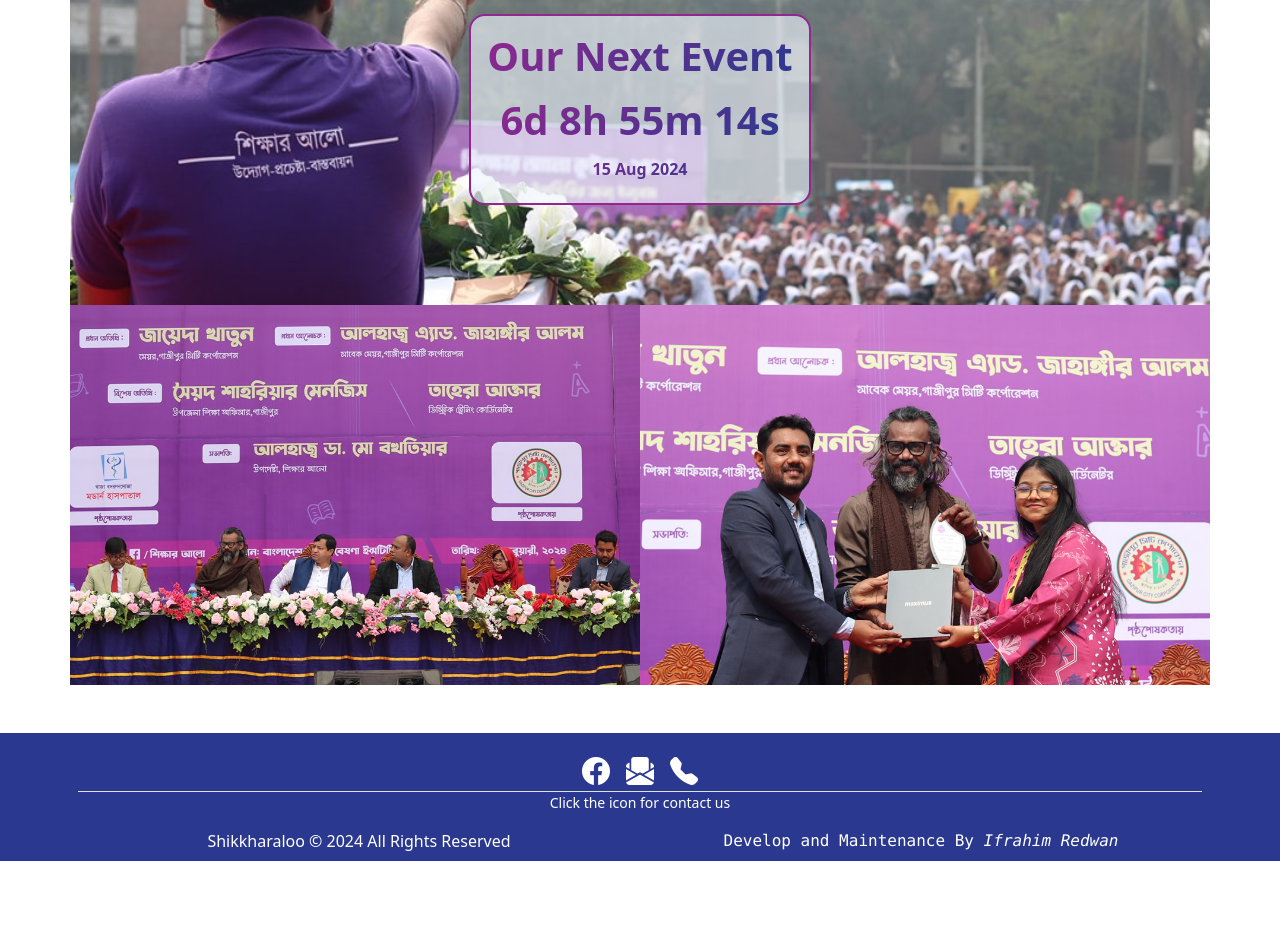
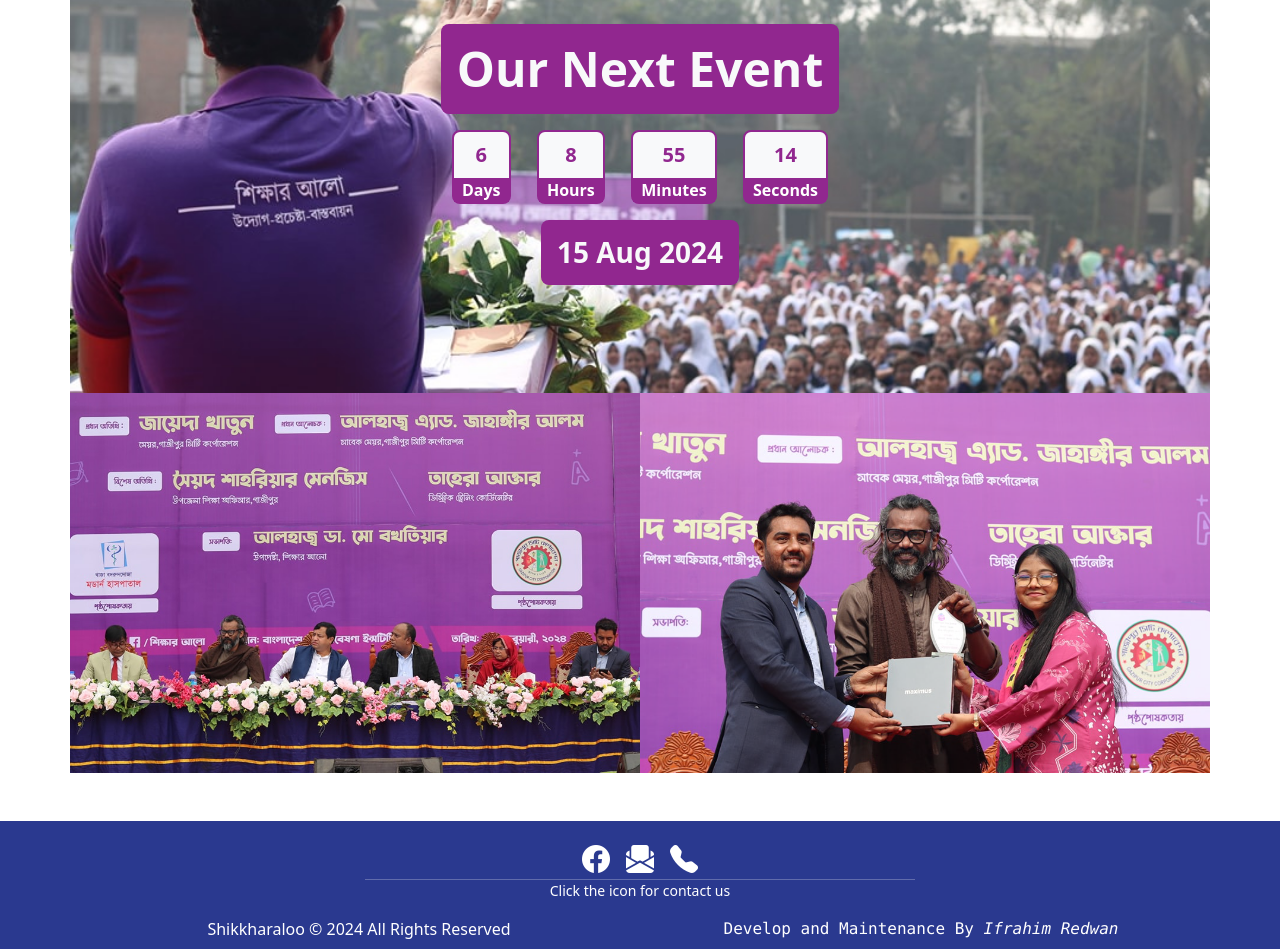
Before and after one commit to iredwan/shikharalo, a plain HTML site: page index.html in a window 1280 px wide. Shown: the part 2400-3349 px from the top of the page. Before the commit the page ends 3261 px from the top, so only its background shows below. Drawn offline with nearby package versions, Linux system fonts and the light colour scheme.

Commit message:
index file update

```diff
--- a/index.html
+++ b/index.html
@@ -13,8 +13,8 @@
 
     <nav class="navbar navbar-expand-md navbar-dark sticky-top">
       <div class="container">
-        <a class="navbar-brand ps-1" href="#"><img src="./img/logo.png" alt=""></a>
-        <a class="nav-link fs-6 logo_taitel me-auto ps-2">
+        <a class="navbar-brand ps-1" href="#"><img class="navbar-logo" src="./img/logo.png" alt=""></a>
+        <a href="#" class="nav-link fs-6 logo_taitel me-auto ps-2">
           শিক্ষার আলো
         </a>
         <button class="navbar-toggler" type="button" data-bs-toggle="collapse" data-bs-target="#navbarSupportedContent" aria-controls="navbarSupportedContent" aria-expanded="false" aria-label="Toggle navigation">
@@ -202,10 +202,36 @@
         </div>
         <div class="row">
           <div class="col-12 medelimg p-0 d-flex justify-content-around">
-            <div class="text p-3 border-6">
-              <p class="fw-bold display-6 text-gradient back text-center">Our Next Event</p>
-              <p class="text-gradient display-6 fw-bolder text-center back" id="demo"></p>
-              <p class="text-gradient h6 fw-bolder text-center back">15 Aug 2024</p>
+            <div class="text">
+              <div class="d-flex justify-content-center">
+                <p class="text-light display-5 fw-bolder text-center back d-inline-block p-3 rounded-3">Our Next Event</p>
+              </div>
+              <!-- Timer -->
+              <div class="d-flex justify-content-around gap-1 pb-3">
+                <!-- Days -->
+                <div class="con-border bg-light rounded-3">
+                  <p class="text-center m-0 p-2" id="day">00</p>
+                  <div class="text-center time px-2">Days</div>
+                </div>
+                <!-- Hours -->
+                <div class="con-border bg-light rounded-3">
+                  <p class="text-center m-0 p-2" id="hours">00</p>
+                  <div class="text-center time px-2">Hours</div>
+                </div>
+                <!-- Minutes -->
+                <div class="con-border bg-light rounded-3">
+                  <p class="text-center m-0 p-2" id="minutes">00</p>
+                  <div class="text-center time px-2">Minutes</div>
+                </div>
+                <!-- Seconds -->
+                <div class="con-border bg-light rounded-3">
+                  <p class="text-center m-0 p-2" id="seconds">00</p>
+                  <div class="text-center time px-2">Seconds</div>
+                </div>
+              </div>
+              <div class="d-flex justify-content-center">
+                <p class="text-light h3 fw-bolder text-center back d-inline-block p-3 rounded-3">15 Aug 2024</p>
+              </div>
             </div>
           </div>
         </div>
@@ -242,7 +268,10 @@
               <i class="bi bi-telephone-fill text-white fs-3 p-2"></i>
             </a>
           </div>
-          <span class="text-center border-top text-white small ">Click the icon for contact us</span>
+          <div class="d-flex justify-content-center">
+            <hr class="hline m-0 p-0 w-50">
+          </div>
+          <span class="text-center text-white small ">Click the icon for contact us</span>
         </div>
         <!-- copy Right -->
         <div class="row p-2">
@@ -259,34 +288,21 @@
     <script src="https://cdn.jsdelivr.net/npm/bootstrap@5.3.3/dist/js/bootstrap.bundle.min.js" integrity="sha384-YvpcrYf0tY3lHB60NNkmXc5s9fDVZLESaAA55NDzOxhy9GkcIdslK1eN7N6jIeHz" crossorigin="anonymous">
     </script>
     <script>
-      // Set the date we're counting down to
       var countDownDate = new Date("Aug 15, 2024 15:37:25").getTime();
-
-      // Update the count down every 1 second
       var x = setInterval(function() {
-
-        // Get today's date and time
         var now = new Date().getTime();
-
-        // Find the distance between now and the count down date
         var distance = countDownDate - now;
-
-        // Time calculations for days, hours, minutes and seconds
       var days = Math.floor(distance / (1000 * 60 * 60 * 24));
       var hours = Math.floor((distance % (1000 * 60 * 60 * 24)) / (1000 * 60 * 60));
       var minutes = Math.floor((distance % (1000 * 60 * 60)) / (1000 * 60));
       var seconds = Math.floor((distance % (1000 * 60)) / 1000);
 
-        // Output the result in an element with id="demo"
-        document.getElementById("demo").innerHTML = days + "d " + hours + "h "
-        + minutes + "m " + seconds + "s ";
+      document.getElementById("day").innerHTML = days;
+      document.getElementById("hours").innerHTML = hours;
+      document.getElementById("minutes").innerHTML = minutes;
+      document.getElementById("seconds").innerHTML = seconds;
 
-        // If the count down is over, write some text
-        if (distance < 0) {
-          clearInterval(x);
-          document.getElementById("demo").innerHTML = "EXPIRED";
-        }
-      }, 1000);
+      },1000);
       </script>
   </body>
 </html>
--- a/style.css
+++ b/style.css
@@ -3,11 +3,10 @@
     padding: 0;
 }
 
-.navbar-brand{
-    img{
-        width: 70px;
-        height: 70PX;
-    }
+.navbar-logo{
+        width: 80px;
+        height: 80PX;
+
 }
 
 nav{
@@ -83,8 +82,6 @@ nav{
     background-position: center;
 
   .text{
-    background-color: rgba(240, 248, 255, 0.644);
-    border: 2px solid #91278F;
     margin: 100px 0px;
 
   }
@@ -93,6 +90,27 @@ nav{
     filter: contrast(150%);
     /* filter: blur(5px); */
   }
+  .con-border{
+    border: 2px solid #91278F;
+
+    p{
+        font-size: 20px;
+        color: #91278F;
+        font-weight: 800;
+    }
+    .time{
+        color: white;
+        background: #91278F;
+        font-weight: 700;
+        margin: 0;
+
+    }
+  }
+}
+.back{
+    background: #91278F;
+
+
 }
 .color1{
     color: #91278F;
@@ -101,3 +119,7 @@ nav{
 .footer_back{
     background-color: #2A398F;
 }
+.hline{
+   color: white !important;;
+    height: 1px;
+}
```
Lines whose indentation alone changed are shown as unchanged.
